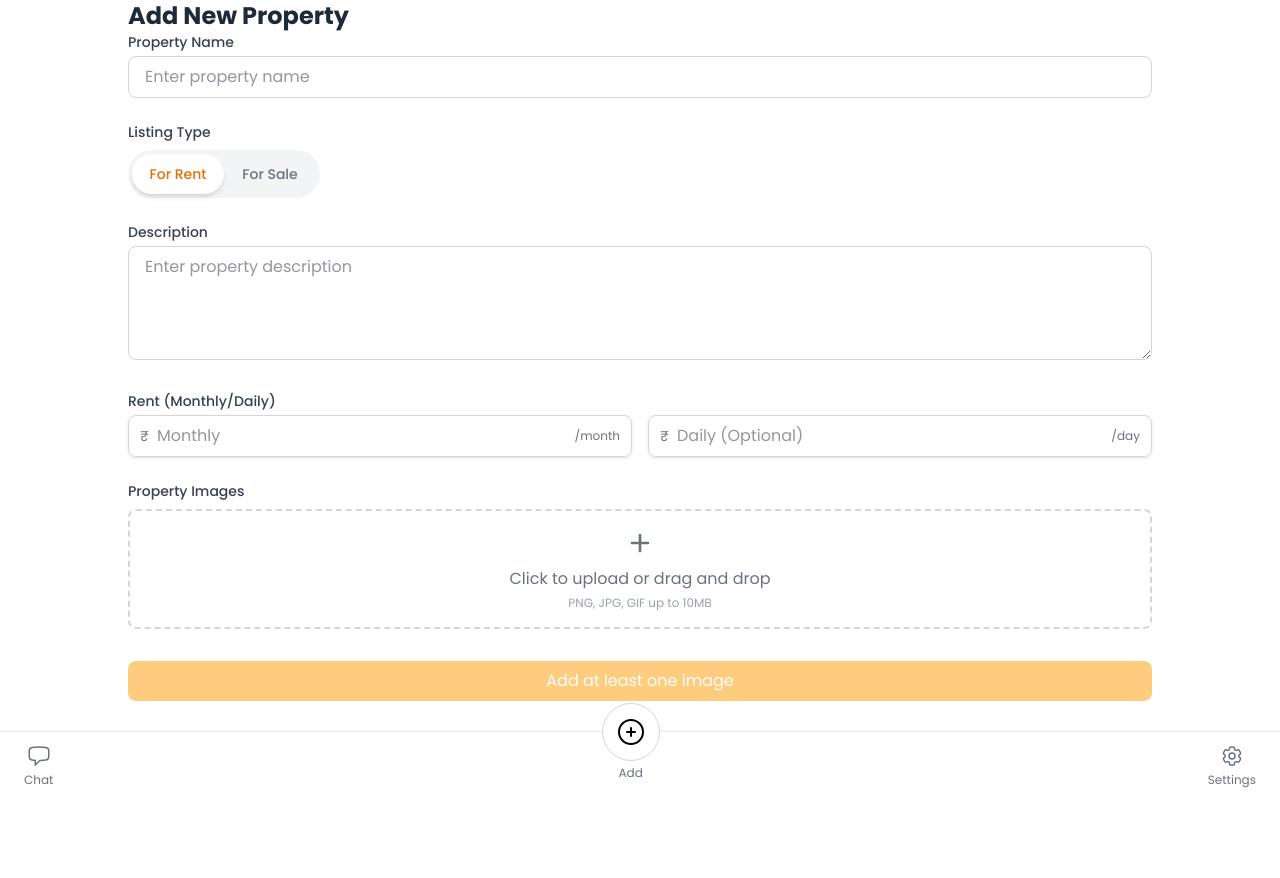
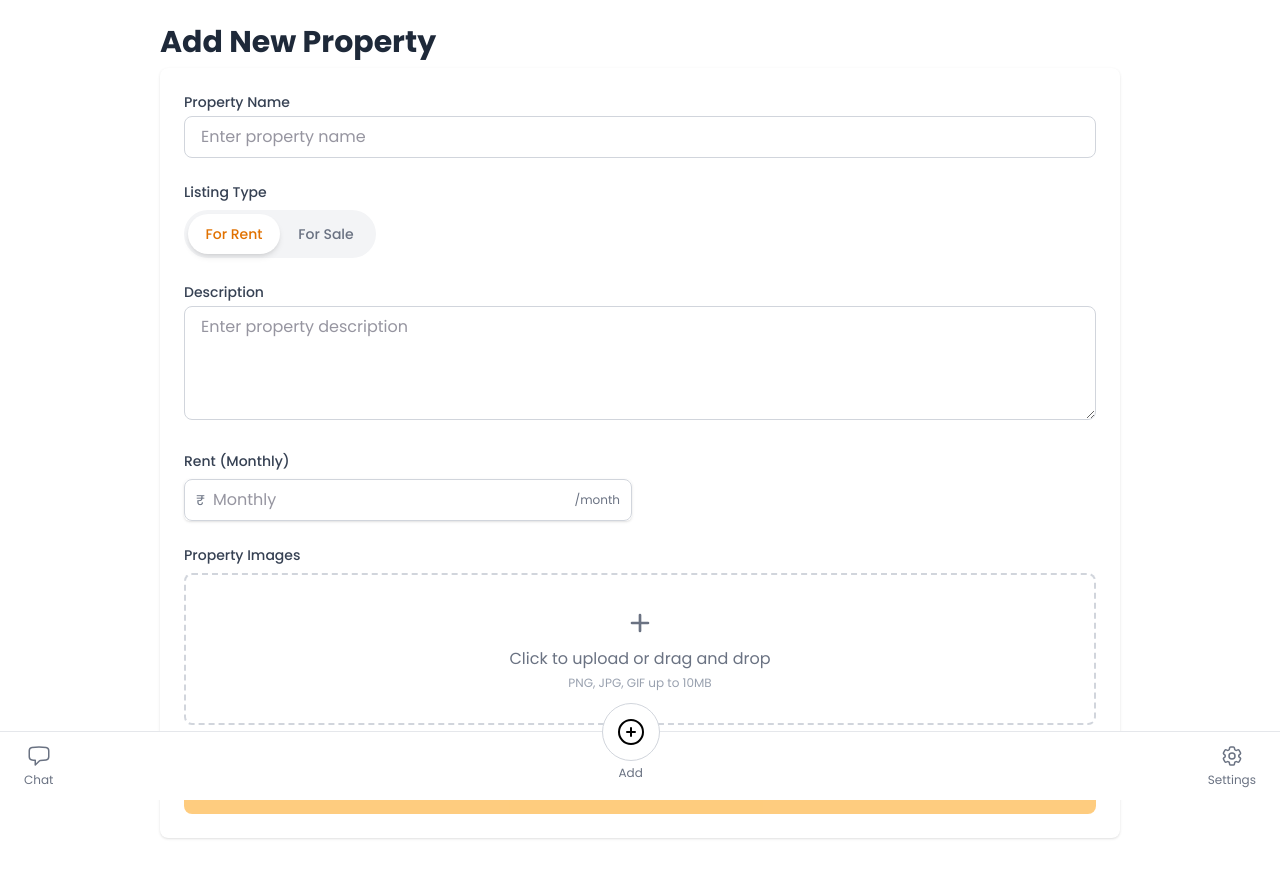
Before and after one commit to Hiran2006/gred, a Next.js app: page /add in a window 1280 px wide. Shown: the top 878 px of the page. Before the commit the page ends 800 px from the top, so only its background shows below. Built offline with nearby package versions, Linux system fonts and the light colour scheme.

Commit message:
removing the daily rend

```diff
--- a/app/add/page.tsx
+++ b/app/add/page.tsx
@@ -77,11 +77,16 @@
   };
 
   return (
-    <div className="max-w-screen-lg mx-auto">
-      <div className="mb-15">
-        <h1 className="text-2xl font-bold text-gray-800">Add New Property</h1>
+    <div className="max-w-screen-lg mx-auto px-4 sm:px-6 lg:px-8 py-6">
+      <div className="mb-20">
+        <h1 className="text-2xl sm:text-3xl font-bold text-gray-800 mb-2">
+          Add New Property
+        </h1>
 
-        <form onSubmit={handleSubmit} className="space-y-6">
+        <form
+          onSubmit={handleSubmit}
+          className="space-y-6 bg-white rounded-lg shadow-sm p-4 sm:p-6"
+        >
           <div>
             <label
               htmlFor="name"
@@ -162,13 +167,13 @@
           </div>
 
           <div>
-            <label className="block text-sm font-medium text-gray-700 mb-1">
+            <label className="block text-sm font-medium text-gray-700 mb-2">
               {formData.listingType === "rent"
-                ? "Rent (Monthly/Daily)"
+                ? "Rent (Monthly)"
                 : "Selling Price"}
             </label>
             {formData.listingType === "rent" ? (
-              <div className="grid grid-cols-2 gap-4">
+              <div className="grid grid-cols-1 sm:grid-cols-2 gap-4">
                 <div className="relative rounded-md shadow-sm">
                   <div className="absolute inset-y-0 left-0 pl-3 flex items-center pointer-events-none">
                     <span className="text-gray-500 sm:text-sm">₹</span>
@@ -185,23 +190,6 @@
                   />
                   <div className="absolute inset-y-0 right-0 pr-3 flex items-center pointer-events-none">
                     <span className="text-gray-500 text-xs">/month</span>
-                  </div>
-                </div>
-                <div className="relative rounded-md shadow-sm">
-                  <div className="absolute inset-y-0 left-0 pl-3 flex items-center pointer-events-none">
-                    <span className="text-gray-500 sm:text-sm">₹</span>
-                  </div>
-                  <input
-                    type="number"
-                    name="pricePerDay"
-                    value={formData.pricePerDay}
-                    onChange={handleChange}
-                    className="w-full pl-7 pr-12 py-2 border border-gray-300 rounded-lg focus:ring-2 focus:ring-amber-500 focus:border-transparent"
-                    placeholder="Daily (Optional)"
-                    min="0"
-                  />
-                  <div className="absolute inset-y-0 right-0 pr-3 flex items-center pointer-events-none">
-                    <span className="text-gray-500 text-xs">/day</span>
                   </div>
                 </div>
               </div>
@@ -224,7 +212,7 @@
             )}
           </div>
 
-          <div className="mt-4">
+          <div className="mt-6">
             <label className="block text-sm font-medium text-gray-700 mb-2">
               Property Images
             </label>
@@ -240,7 +228,7 @@
               onDragOver={handleDragOver}
               onDrop={handleDrop}
               onClick={() => fileInputRef.current?.click()}
-              className="w-full p-4 border-2 border-dashed border-gray-300 rounded-lg flex flex-col items-center justify-center text-gray-500 hover:border-amber-500 hover:text-amber-600 transition-colors cursor-pointer"
+              className="w-full p-6 sm:p-8 border-2 border-dashed border-gray-300 rounded-lg flex flex-col items-center justify-center text-gray-500 hover:border-amber-500 hover:text-amber-600 transition-colors cursor-pointer"
             >
               <svg
                 className="w-8 h-8 mb-2"
@@ -264,10 +252,10 @@
             <ImagePreview images={formData.images} onRemove={removeImage} />
           </div>
 
-          <div className="pt-2">
+          <div className="pt-4 border-t border-gray-200 mt-6">
             <button
               type="submit"
-              className="w-full bg-amber-500 text-white py-2 px-4 rounded-lg hover:bg-amber-600 transition-colors focus:outline-none focus:ring-2 focus:ring-amber-500 focus:ring-offset-2 disabled:opacity-50"
+              className="w-full bg-amber-500 text-white py-3 px-6 rounded-lg hover:bg-amber-600 transition-colors focus:outline-none focus:ring-2 focus:ring-amber-500 focus:ring-offset-2 disabled:opacity-50 text-sm sm:text-base font-medium"
               disabled={formData.images.length === 0}
             >
               {formData.images.length === 0
```
